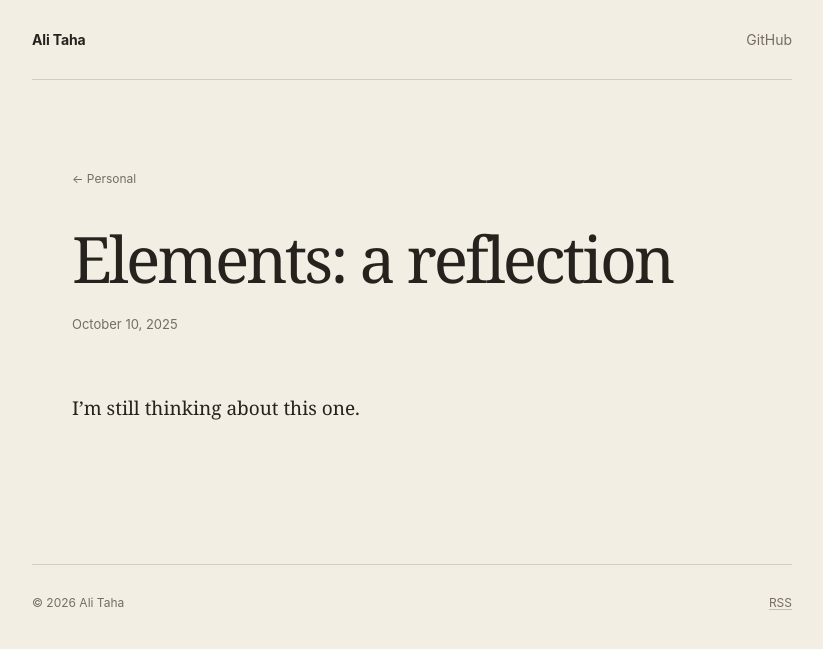
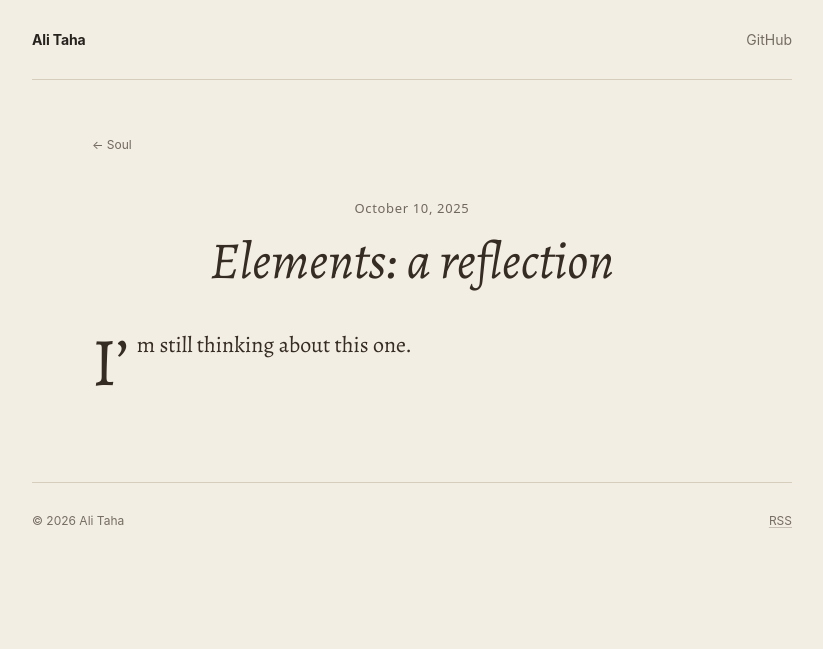
Before and after one commit to AliesTaha/aliestaha.github.io, a Jekyll site: the page built from _posts/2025-10-10-elements-a-reflection.md, in a window 1280 px wide. Shown: the top 649 px of the page, without its empty margins (228-1051 px from the left). Built offline with Jekyll 4.4.1, drawn with Linux system fonts in a browser that asks for light colours.

Commit message:
Publish On Purpose with the selected journal style (#13)

```diff
--- a/_config.yml
+++ b/_config.yml
@@ -3,7 +3,7 @@ description: "Ali Taha. Inference and research at Baseten."
 url: "https://alibytes.com"
 baseurl: ""
 lang: "en"
-asset_version: "20261004-health-refresh"
+asset_version: "20261004-personal-journal"
 timezone: "America/Los_Angeles"
 
 permalink: /writing/:title/
--- a/_layouts/default.html
+++ b/_layouts/default.html
@@ -35,6 +35,10 @@
     <link rel="icon" href="data:,">
     <link rel="alternate" type="application/rss+xml" title="{{ site.title }}" href="{{ '/feed.xml' | absolute_url }}">
     <link rel="stylesheet" href="{{ '/assets/css/site.css' | relative_url }}?v={{ site.asset_version }}">
+    {% if page.category == 'personal' and page.layout == 'post' %}
+      <link rel="preload" href="{{ '/assets/fonts/alegreya/alegreya-latin-400-normal.woff2' | relative_url }}" as="font" type="font/woff2" crossorigin>
+      <link rel="stylesheet" href="{{ '/assets/css/journal.css' | relative_url }}?v={{ site.asset_version }}">
+    {% endif %}
     {% if page.health_dashboard %}
       <link rel="stylesheet" href="{{ '/assets/css/health.css' | relative_url }}?v={{ site.asset_version }}">
     {% endif %}
--- a/_layouts/post.html
+++ b/_layouts/post.html
@@ -2,14 +2,24 @@
 layout: default
 ---
 
-<main class="post-page">
+<main class="post-page{% if page.category == 'personal' %} post-journal{% endif %}">
+  {% if page.category == 'personal' %}
+    <a class="back-link" href="{{ '/' | relative_url }}#soul">← Soul</a>
+  {% endif %}
   <article>
     <header class="post-header">
+      {% if page.category == 'personal' %}
+      <p class="post-byline">
+        <time datetime="{{ page.date | date: '%Y-%m-%d' }}">{{ page.date | date: "%B %-d, %Y" }}</time>
+      </p>
+      <h1>{{ page.title }}</h1>
+      {% else %}
       <a class="back-link" href="{{ '/' | relative_url }}#{{ page.category }}">← {{ page.category | capitalize }}</a>
       <h1>{{ page.title }}</h1>
       <p class="post-byline">
         <time datetime="{{ page.date | date: '%Y-%m-%d' }}">{{ page.date | date: "%B %-d, %Y" }}</time>
       </p>
+      {% endif %}
     </header>
 
     <div class="post-body">
--- /dev/null
+++ b/assets/css/journal.css
@@ -0,0 +1,106 @@
+@font-face {
+  font-family: "Alegreya";
+  font-style: normal;
+  font-weight: 400;
+  font-display: swap;
+  src: url("../fonts/alegreya/alegreya-latin-400-normal.woff2") format("woff2");
+}
+
+@font-face {
+  font-family: "Alegreya";
+  font-style: italic;
+  font-weight: 400;
+  font-display: swap;
+  src: url("../fonts/alegreya/alegreya-latin-400-italic.woff2") format("woff2");
+}
+
+.post-journal {
+  max-width: 640px;
+  padding-top: 48px;
+  color: #352c24;
+}
+
+.post-journal > .back-link {
+  display: inline-block;
+  margin-bottom: 44px;
+  color: #70685e;
+}
+
+.post-journal .post-header {
+  margin-bottom: 37px;
+  text-align: center;
+}
+
+.post-journal .post-byline {
+  margin: 0 0 14px;
+  color: #70685e;
+  font: 13px/1.5 ui-sans-serif, system-ui, sans-serif;
+  letter-spacing: 0.05em;
+}
+
+.post-journal .post-header h1 {
+  margin: 0;
+  font: italic 400 52px/1.12 "Alegreya", Georgia, serif;
+  letter-spacing: 0;
+}
+
+.post-journal .post-body {
+  max-width: 62ch;
+  margin: 0 auto;
+  font: 400 22px/1.58 "Alegreya", Georgia, serif;
+  text-align: left;
+  overflow-wrap: break-word;
+}
+
+.post-journal .post-body p {
+  margin: 0 0 1.1em;
+}
+
+.post-journal .post-body p:last-child {
+  margin-bottom: 0;
+}
+
+.post-journal .post-body > p:first-child::first-letter {
+  float: left;
+  font-size: 3.1em;
+  line-height: 0.85;
+  padding: 0.09em 0.12em 0 0;
+}
+
+.post-journal del {
+  color: inherit;
+  text-decoration-line: line-through;
+  text-decoration-thickness: 1.4px;
+  text-decoration-color: #775436;
+  text-decoration-skip-ink: none;
+}
+
+.post-journal .sr-only {
+  position: absolute;
+  width: 1px;
+  height: 1px;
+  padding: 0;
+  margin: -1px;
+  overflow: hidden;
+  clip-path: inset(50%);
+  white-space: nowrap;
+  border: 0;
+}
+
+@media (max-width: 570px) {
+  .post-journal {
+    padding-top: 32px;
+  }
+
+  .post-journal > .back-link {
+    margin-bottom: 34px;
+  }
+
+  .post-journal .post-header h1 {
+    font-size: 43px;
+  }
+
+  .post-journal .post-body {
+    font-size: 20px;
+  }
+}
```
Also changed, not shown: _posts/2026-10-04-on-purpose.md (added, +15 -0 lines), assets/fonts/alegreya/OFL.txt (added, +93 -0 lines), assets/fonts/alegreya/README.md (added, +35 -0 lines), assets/fonts/alegreya/alegreya-latin-400-italic.woff2 (added), assets/fonts/alegreya/alegreya-latin-400-normal.woff2 (added).
